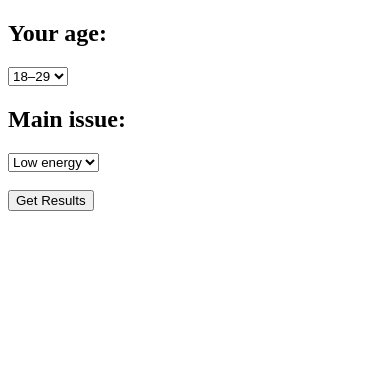
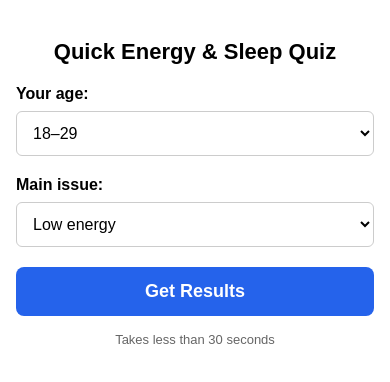
Before and after one commit to b21091968d-ops/affiliate-system, a plain HTML site: page index-en.html in a window 390 px wide. Drawn offline with Linux system fonts and the light colour scheme.

Commit message:
Improve mobile layout and add responsive styles to index-en

```diff
--- a/index-en.html
+++ b/index-en.html
@@ -2,28 +2,104 @@
 <html lang="en">
 <head>
   <meta charset="UTF-8">
+
+  <!-- ОБЯЗАТЕЛЬНО для мобильных -->
+  <meta name="viewport" content="width=device-width, initial-scale=1.0">
+
   <title>Quick Energy & Sleep Quiz</title>
+
+  <style>
+    body {
+      font-family: Arial, sans-serif;
+      background: #f5f7fa;
+      margin: 0;
+      padding: 0;
+    }
+
+    .container {
+      max-width: 420px;
+      margin: 0 auto;
+      padding: 24px 16px;
+      background: #ffffff;
+      min-height: 100vh;
+    }
+
+    h1 {
+      font-size: 22px;
+      margin-bottom: 20px;
+      text-align: center;
+    }
+
+    label {
+      font-size: 16px;
+      font-weight: bold;
+      display: block;
+      margin-bottom: 8px;
+    }
+
+    select {
+      width: 100%;
+      font-size: 16px;
+      padding: 12px;
+      margin-bottom: 20px;
+      border-radius: 6px;
+      border: 1px solid #ccc;
+      background: #fff;
+    }
+
+    button {
+      width: 100%;
+      padding: 14px;
+      font-size: 18px;
+      font-weight: bold;
+      background: #2563eb;
+      color: #fff;
+      border: none;
+      border-radius: 8px;
+      cursor: pointer;
+    }
+
+    button:active {
+      transform: scale(0.98);
+    }
+
+    .note {
+      margin-top: 16px;
+      font-size: 13px;
+      color: #666;
+      text-align: center;
+    }
+  </style>
 </head>
+
 <body>
 
-<h2>Your age:</h2>
+  <div class="container">
+    <h1>Quick Energy & Sleep Quiz</h1>
+
+    <label for="age">Your age:</label>
     <select id="age">
       <option value="18-29">18–29</option>
       <option value="30-39">30–39</option>
       <option value="40-49">40–49</option>
+      <option value="50+">50+</option>
     </select>
 
-<h2>Main issue:</h2>
+    <label for="problem">Main issue:</label>
     <select id="problem">
       <option value="energy">Low energy</option>
       <option value="sleep">Poor sleep</option>
+      <option value="focus">Low focus</option>
     </select>
-
-<br><br>
 
     <button id="submitBtn">Get Results</button>
 
-<script src="script-en.js"></script>
+    <div class="note">
+      Takes less than 30 seconds
+    </div>
+  </div>
+
+  <script src="script.js"></script>
 
 </body>
 </html>
```
Lines whose indentation alone changed are shown as unchanged.
